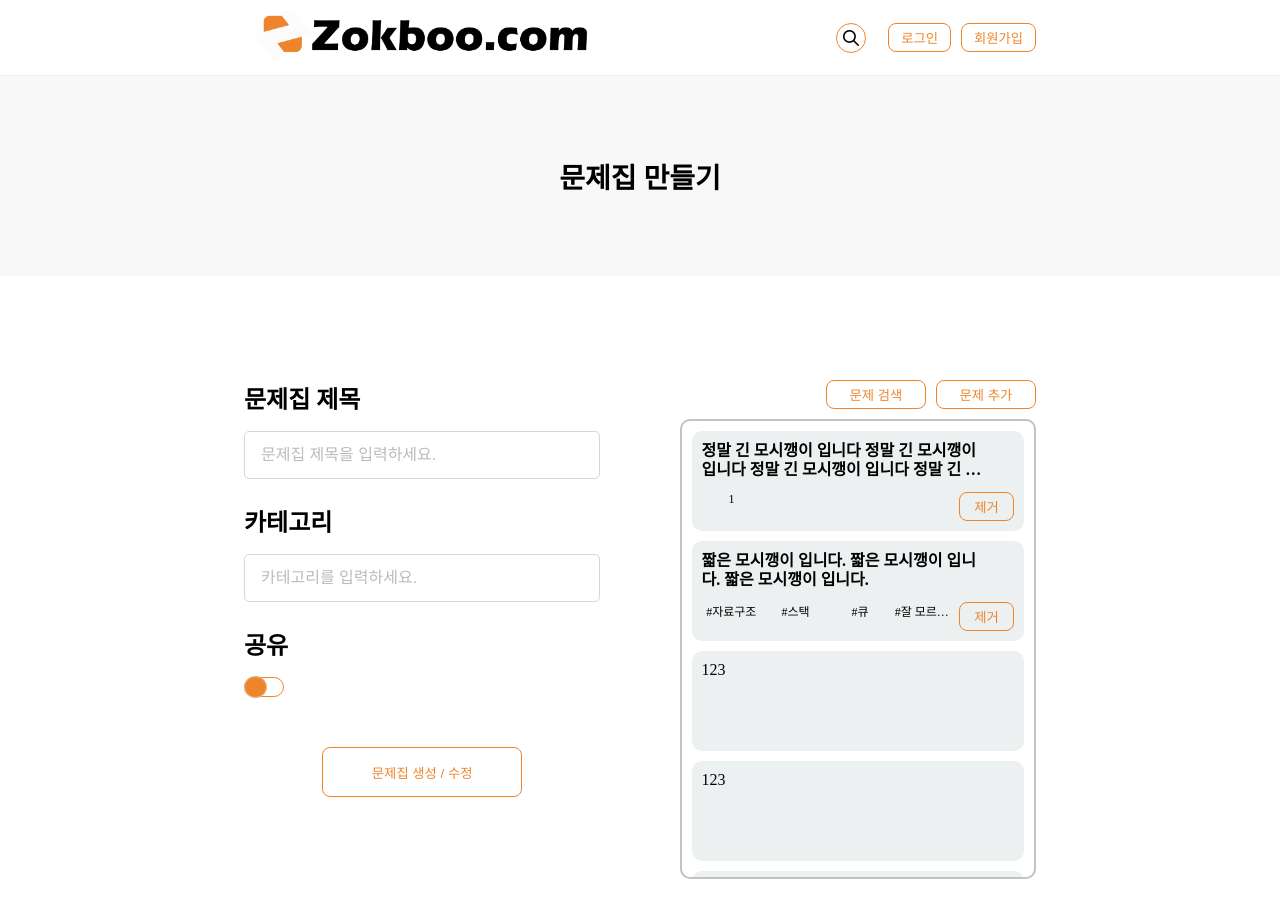
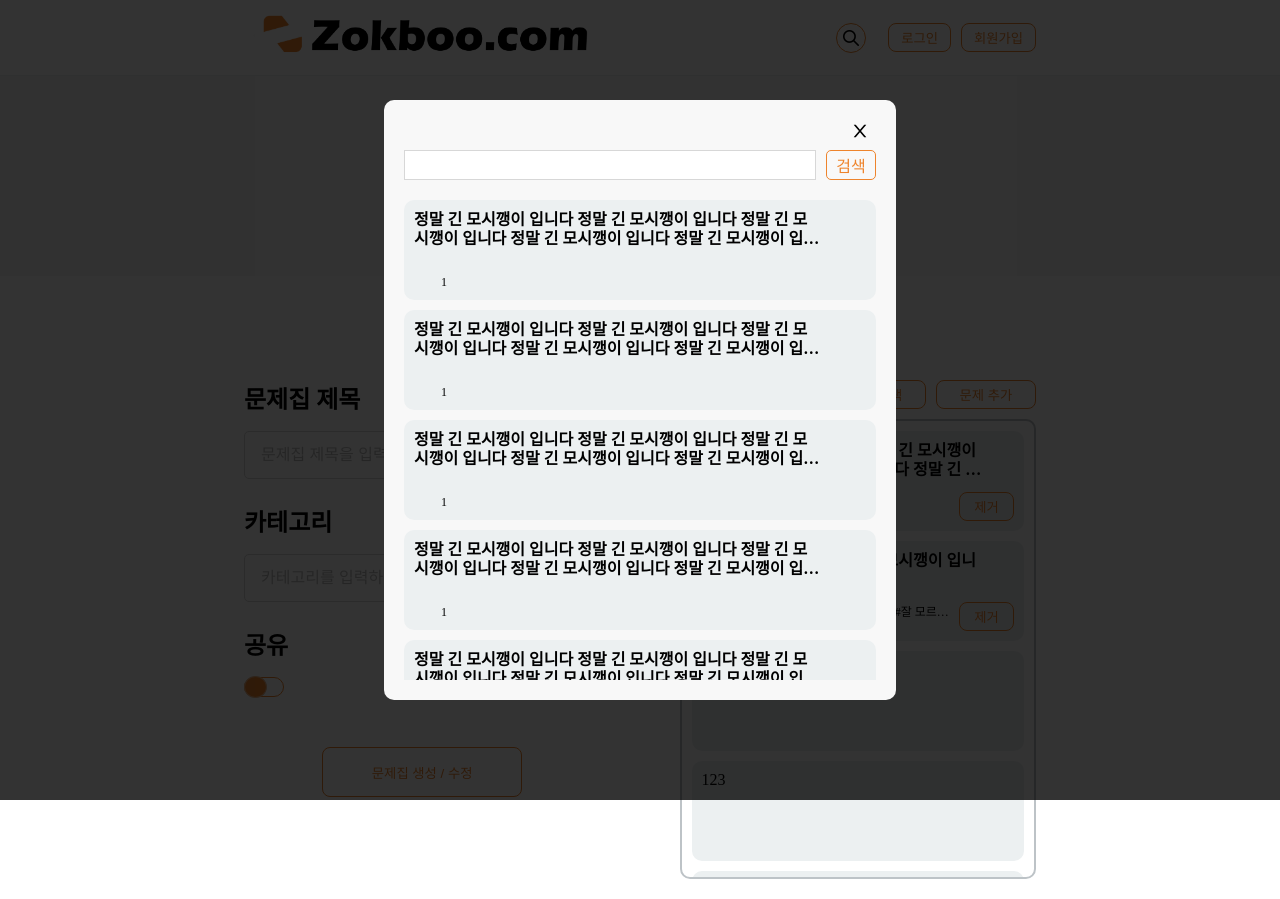
Before and after one commit to boostcampwm-2022/web07-zokboo.com, a React (Create React App) app in the folder client/: page /problemCreate in a window 1280 px wide. Both pictures are taken after a click on the button "문제 검색". Built offline with nearby package versions, Linux system fonts and the light colour scheme.

Commit message:
design:search_problem

```diff
--- a/client/src/components/modal/Style.tsx
+++ b/client/src/components/modal/Style.tsx
@@ -23,7 +23,7 @@ export const ModalInner = styled.div`
   width: 40%;
   height: 600px;
 
-  padding: 20px;
+  padding: 50px 20px 20px 20px;
 
   border-radius: 10px;
   background-color: ${colors.offWhite};
--- a/client/src/components/modal/create/Style.tsx
+++ b/client/src/components/modal/create/Style.tsx
@@ -15,7 +15,6 @@ export const CreateModalStepContainer = styled.div`
   justify-content: space-between;
 
   box-sizing: border-box;
-  padding-top: 30px;
 `;
 
 export const CreateModalLabel = styled.label`
--- a/client/src/components/modal/search/Style.tsx
+++ b/client/src/components/modal/search/Style.tsx
@@ -1,3 +1,55 @@
 import styled from 'styled-components';
+import { colors, fonts } from '../../../styles/theme';
 
-const SearchModalContainer = styled.div``;
+export const SearchModalContainer = styled.div`
+  height: 100%;
+`;
+
+export const SearchModalInputBox = styled.div`
+  display: flex;
+  justify-content: space-between;
+
+  margin-bottom: 10px;
+
+  input {
+    height: 30px;
+    width: calc(100% - 60px);
+  }
+
+  button {
+    border: 1px solid ${colors.primary};
+    background: none;
+
+    width: 50px;
+    height: 30px;
+
+    border-radius: 5px;
+
+    font-size: ${fonts.size.sm};
+    color: ${colors.primary};
+
+    cursor: pointer;
+    transition: all 0.5s;
+
+    :hover {
+      background-color: ${colors.primary};
+      color: ${colors.white};
+    }
+  }
+`;
+
+export const SearchModalList = styled.ul`
+  height: calc(100% - 40px);
+  overflow-y: auto;
+
+  list-style: none;
+  padding: 0;
+  margin: 0;
+`;
+
+export const SearchModalItem = styled.li`
+  width: 100%;
+  height: 50px;
+
+  background-color: ${colors.secondary};
+`;
--- a/client/src/components/modal/search/index.tsx
+++ b/client/src/components/modal/search/index.tsx
@@ -1,5 +1,94 @@
+import {
+  ProblemItem,
+  ProblemItemHashTagItem,
+  ProblemItemHashTagList,
+  ProblemItemTitle,
+  ProblemItemUnderLine,
+} from '../../../pages/problemCreate/Style';
+import { SearchModalContainer, SearchModalInputBox, SearchModalItem, SearchModalList } from './Style';
+
 const SearchProblemModal = () => {
-  return <div>123</div>;
+  return (
+    <SearchModalContainer>
+      <SearchModalInputBox>
+        <input />
+        <button type="button">검색</button>
+      </SearchModalInputBox>
+
+      <SearchModalList>
+        <ProblemItem>
+          <ProblemItemTitle>
+            정말 긴 모시깽이 입니다 정말 긴 모시깽이 입니다 정말 긴 모시깽이 입니다 정말 긴 모시깽이 입니다 정말 긴
+            모시깽이 입니다 정말 긴 모시깽이 입니다 정말 긴 모시깽이 입니다 정말 긴 모시깽이 입니다 정말 긴 모시깽이
+            입니다 정말 긴 모시깽이 입니다 정말 긴 모시깽이 입니다 정말 긴 모시깽이 입니다 정말 긴 모시깽이 입니다 정말
+            긴 모시깽이 입니다 정말 긴 모시깽이 입니다 정말 긴 모시깽이 입니다 정말 긴 모시깽이 입니다 정말 긴 모시깽이
+            입니다 정말 긴 모시깽이 입니다 정말 긴 모시깽이 입니다 정말 긴 모시깽이 입니다
+          </ProblemItemTitle>
+          <ProblemItemUnderLine>
+            <ProblemItemHashTagList>
+              <ProblemItemHashTagItem>1</ProblemItemHashTagItem>
+            </ProblemItemHashTagList>
+          </ProblemItemUnderLine>
+        </ProblemItem>
+        <ProblemItem>
+          <ProblemItemTitle>
+            정말 긴 모시깽이 입니다 정말 긴 모시깽이 입니다 정말 긴 모시깽이 입니다 정말 긴 모시깽이 입니다 정말 긴
+            모시깽이 입니다 정말 긴 모시깽이 입니다 정말 긴 모시깽이 입니다 정말 긴 모시깽이 입니다 정말 긴 모시깽이
+            입니다 정말 긴 모시깽이 입니다 정말 긴 모시깽이 입니다 정말 긴 모시깽이 입니다 정말 긴 모시깽이 입니다 정말
+            긴 모시깽이 입니다 정말 긴 모시깽이 입니다 정말 긴 모시깽이 입니다 정말 긴 모시깽이 입니다 정말 긴 모시깽이
+            입니다 정말 긴 모시깽이 입니다 정말 긴 모시깽이 입니다 정말 긴 모시깽이 입니다
+          </ProblemItemTitle>
+          <ProblemItemUnderLine>
+            <ProblemItemHashTagList>
+              <ProblemItemHashTagItem>1</ProblemItemHashTagItem>
+            </ProblemItemHashTagList>
+          </ProblemItemUnderLine>
+        </ProblemItem>
+        <ProblemItem>
+          <ProblemItemTitle>
+            정말 긴 모시깽이 입니다 정말 긴 모시깽이 입니다 정말 긴 모시깽이 입니다 정말 긴 모시깽이 입니다 정말 긴
+            모시깽이 입니다 정말 긴 모시깽이 입니다 정말 긴 모시깽이 입니다 정말 긴 모시깽이 입니다 정말 긴 모시깽이
+            입니다 정말 긴 모시깽이 입니다 정말 긴 모시깽이 입니다 정말 긴 모시깽이 입니다 정말 긴 모시깽이 입니다 정말
+            긴 모시깽이 입니다 정말 긴 모시깽이 입니다 정말 긴 모시깽이 입니다 정말 긴 모시깽이 입니다 정말 긴 모시깽이
+            입니다 정말 긴 모시깽이 입니다 정말 긴 모시깽이 입니다 정말 긴 모시깽이 입니다
+          </ProblemItemTitle>
+          <ProblemItemUnderLine>
+            <ProblemItemHashTagList>
+              <ProblemItemHashTagItem>1</ProblemItemHashTagItem>
+            </ProblemItemHashTagList>
+          </ProblemItemUnderLine>
+        </ProblemItem>
+        <ProblemItem>
+          <ProblemItemTitle>
+            정말 긴 모시깽이 입니다 정말 긴 모시깽이 입니다 정말 긴 모시깽이 입니다 정말 긴 모시깽이 입니다 정말 긴
+            모시깽이 입니다 정말 긴 모시깽이 입니다 정말 긴 모시깽이 입니다 정말 긴 모시깽이 입니다 정말 긴 모시깽이
+            입니다 정말 긴 모시깽이 입니다 정말 긴 모시깽이 입니다 정말 긴 모시깽이 입니다 정말 긴 모시깽이 입니다 정말
+            긴 모시깽이 입니다 정말 긴 모시깽이 입니다 정말 긴 모시깽이 입니다 정말 긴 모시깽이 입니다 정말 긴 모시깽이
+            입니다 정말 긴 모시깽이 입니다 정말 긴 모시깽이 입니다 정말 긴 모시깽이 입니다
+          </ProblemItemTitle>
+          <ProblemItemUnderLine>
+            <ProblemItemHashTagList>
+              <ProblemItemHashTagItem>1</ProblemItemHashTagItem>
+            </ProblemItemHashTagList>
+          </ProblemItemUnderLine>
+        </ProblemItem>
+        <ProblemItem>
+          <ProblemItemTitle>
+            정말 긴 모시깽이 입니다 정말 긴 모시깽이 입니다 정말 긴 모시깽이 입니다 정말 긴 모시깽이 입니다 정말 긴
+            모시깽이 입니다 정말 긴 모시깽이 입니다 정말 긴 모시깽이 입니다 정말 긴 모시깽이 입니다 정말 긴 모시깽이
+            입니다 정말 긴 모시깽이 입니다 정말 긴 모시깽이 입니다 정말 긴 모시깽이 입니다 정말 긴 모시깽이 입니다 정말
+            긴 모시깽이 입니다 정말 긴 모시깽이 입니다 정말 긴 모시깽이 입니다 정말 긴 모시깽이 입니다 정말 긴 모시깽이
+            입니다 정말 긴 모시깽이 입니다 정말 긴 모시깽이 입니다 정말 긴 모시깽이 입니다
+          </ProblemItemTitle>
+          <ProblemItemUnderLine>
+            <ProblemItemHashTagList>
+              <ProblemItemHashTagItem>1</ProblemItemHashTagItem>
+            </ProblemItemHashTagList>
+          </ProblemItemUnderLine>
+        </ProblemItem>
+      </SearchModalList>
+    </SearchModalContainer>
+  );
 };
 
 export default SearchProblemModal;
--- a/client/src/pages/problemCreate/ProblemCreate.tsx
+++ b/client/src/pages/problemCreate/ProblemCreate.tsx
@@ -1,9 +1,7 @@
-import styled from 'styled-components';
 import CommonButtonComponent from '../../components/common/Button';
 import MainTitle from '../../components/common/mainTitle/MainTitle';
 import Toggle from '../../components/common/Toggle';
 import Modal from '../../components/modal';
-import CreateProblemModal from '../../components/modal/create';
 import useToggle from '../../hooks/useToggle';
 import {
   ProblemCreateButton,
@@ -25,6 +23,7 @@ import {
 
 const ProblemCreate = () => {
   const [isCreateModal, onCreateModalToggle] = useToggle(false);
+  const [isSearchModal, onSearchModalToggle] = useToggle(false);
 
   return (
     <>
@@ -54,7 +53,7 @@ const ProblemCreate = () => {
         <ProblemListContainer>
           <ProblemCreateButtonList>
             <ProblemCreateButton>
-              <CommonButtonComponent buttonText="문제 검색" buttonWidth="100px" />
+              <CommonButtonComponent buttonText="문제 검색" buttonWidth="100px" handleButton={onSearchModalToggle} />
             </ProblemCreateButton>
             <ProblemCreateButton>
               <CommonButtonComponent buttonText="문제 추가" buttonWidth="100px" handleButton={onCreateModalToggle} />
@@ -98,6 +97,7 @@ const ProblemCreate = () => {
       </ProblemCreateContainer>
 
       {isCreateModal && <Modal type="create" onToggle={onCreateModalToggle} />}
+      {isSearchModal && <Modal type="search" onToggle={onSearchModalToggle} />}
     </>
   );
 };
```
